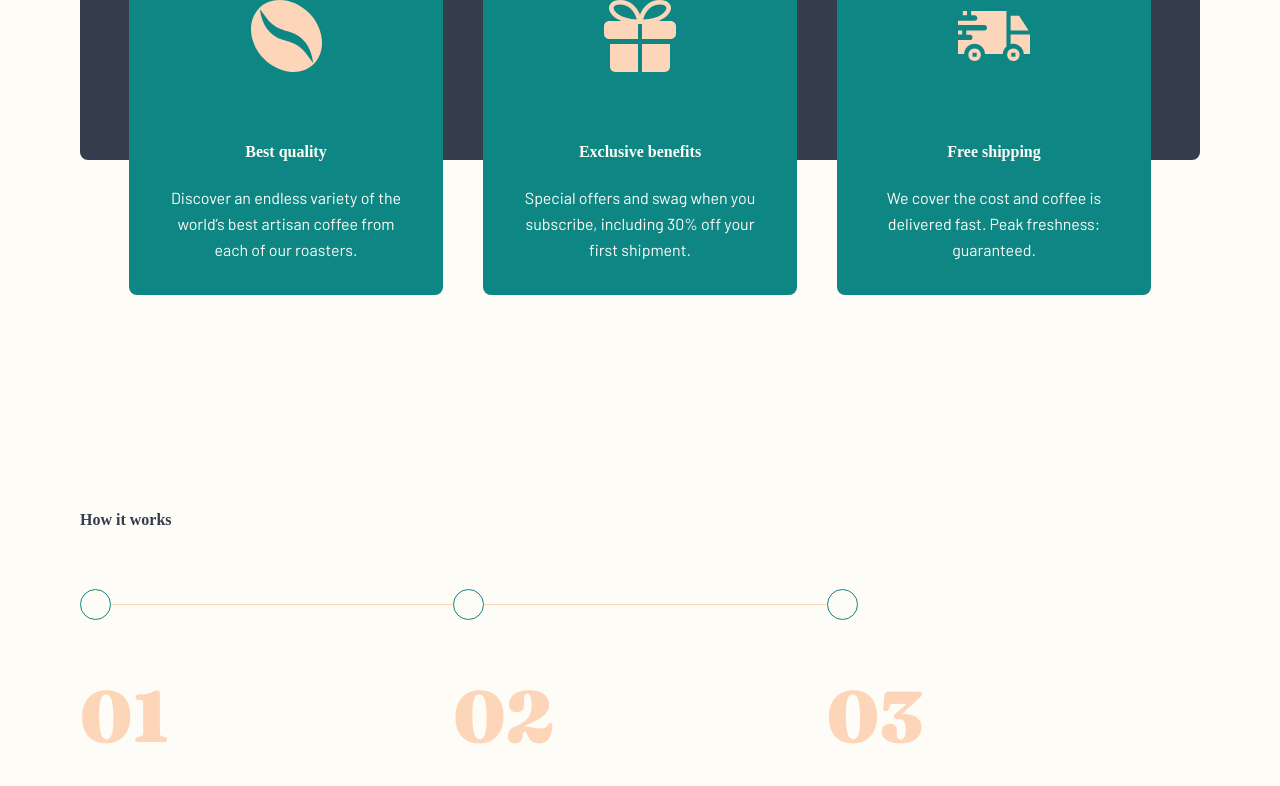
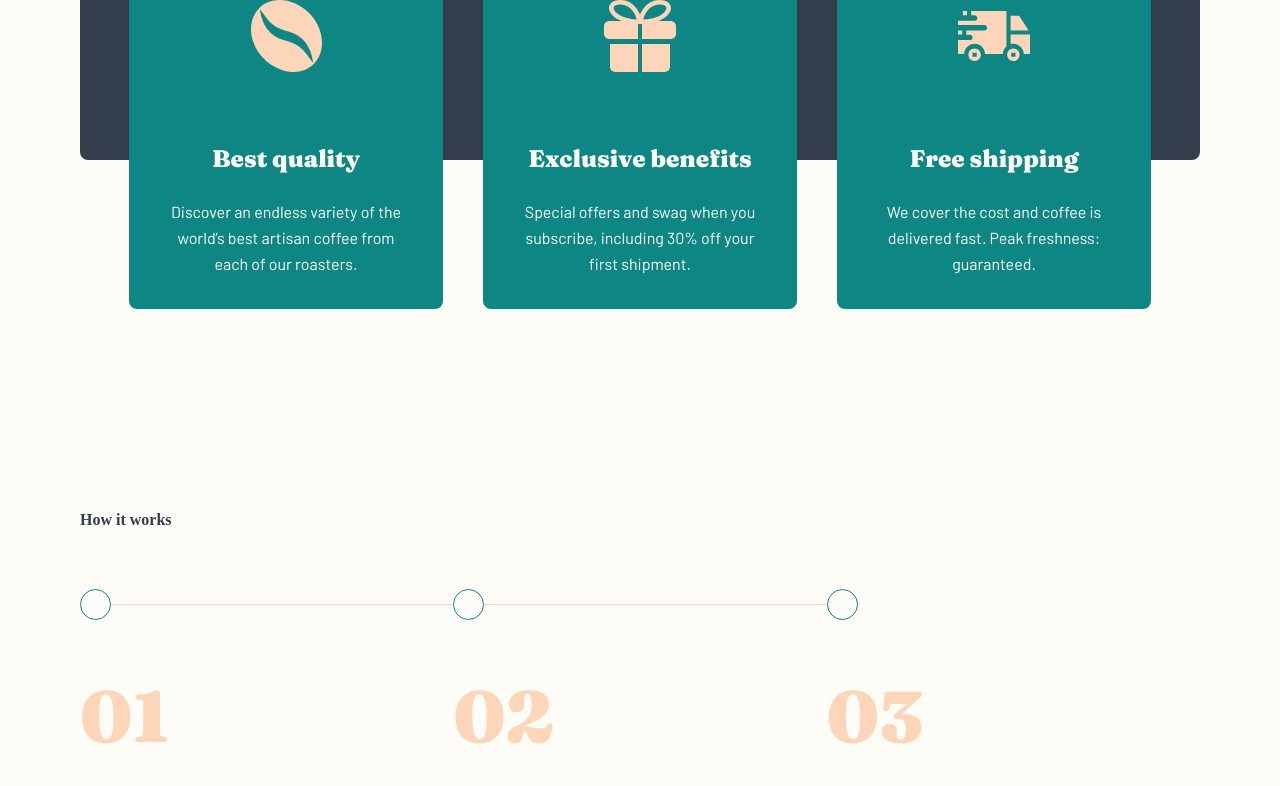
Before and after one commit to ursasimenc/sveltekit-coffeeroasters, a SvelteKit app: page / in a window 1280 px wide. Shown: the part 1992-2778 px from the top of the page. Built offline with nearby package versions, Linux system fonts and the light colour scheme.

Commit message:
minor fixes

```diff
--- a/src/routes/+page.svelte
+++ b/src/routes/+page.svelte
@@ -69,7 +69,7 @@
 					>
 				</div>
 				<div class="reason-text">
-					<h4>Best quality</h4>
+					<h3>Best quality</h3>
 					<p>Discover an endless variety of the world’s best artisan coffee from each of our roasters.</p>
 				</div>
 			</div>
@@ -83,7 +83,7 @@
 					>
 				</div>
 				<div class="reason-text">
-					<h4>Exclusive benefits</h4>
+					<h3>Exclusive benefits</h3>
 					<p>Special offers and swag when you subscribe, including 30% off your first shipment.</p>
 				</div>
 			</div>
@@ -97,7 +97,7 @@
 					>
 				</div>
 				<div class="reason-text">
-					<h4>Free shipping</h4>
+					<h3>Free shipping</h3>
 					<p>We cover the cost and coffee is delivered fast. Peak freshness: guaranteed.</p>
 				</div>
 			</div>
@@ -424,7 +424,7 @@
 					.reason-text {
 						@include flex(center, start, column, 24px);
 
-						h4 {
+						h3 {
 							@include h4();
 						}
 
```
